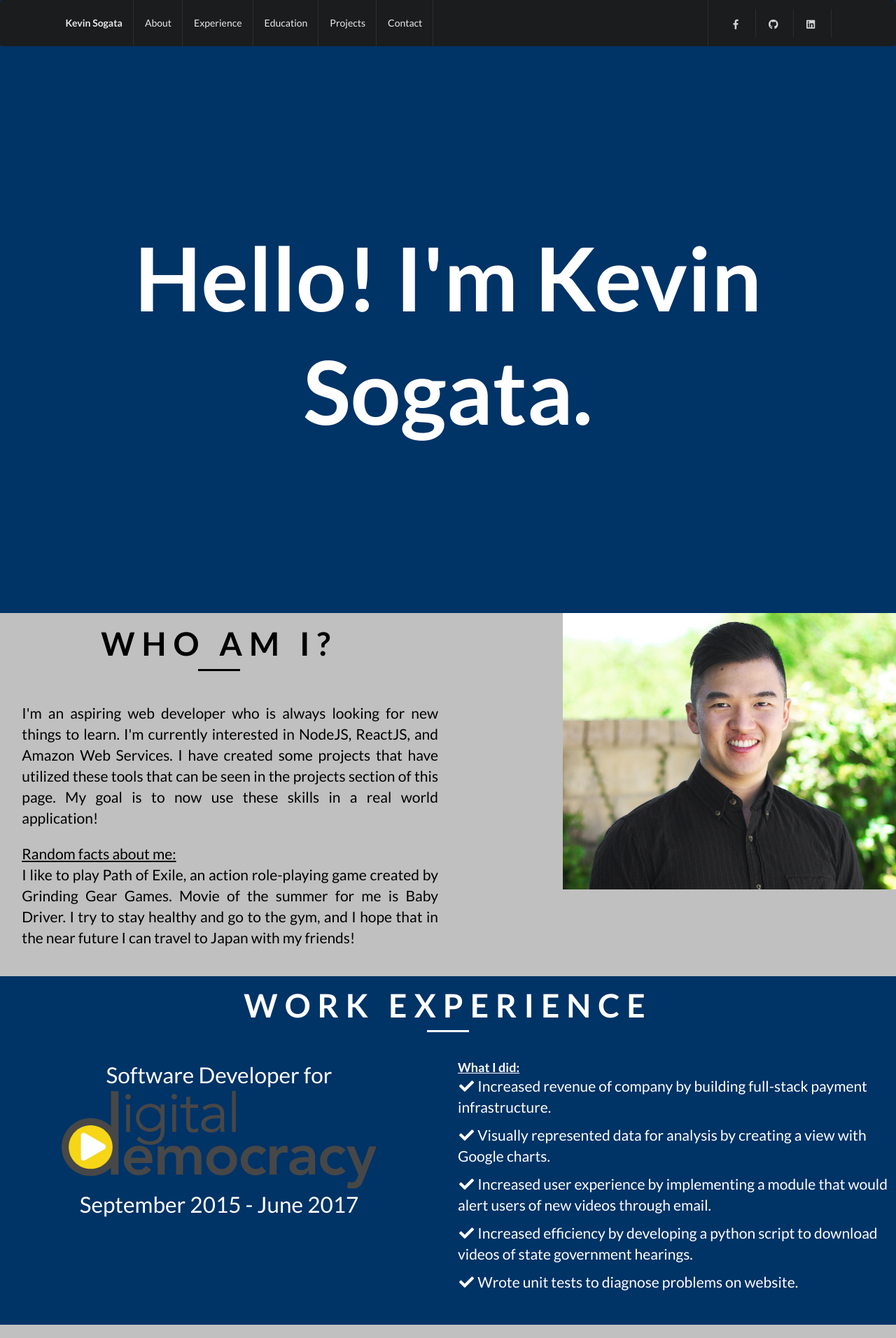
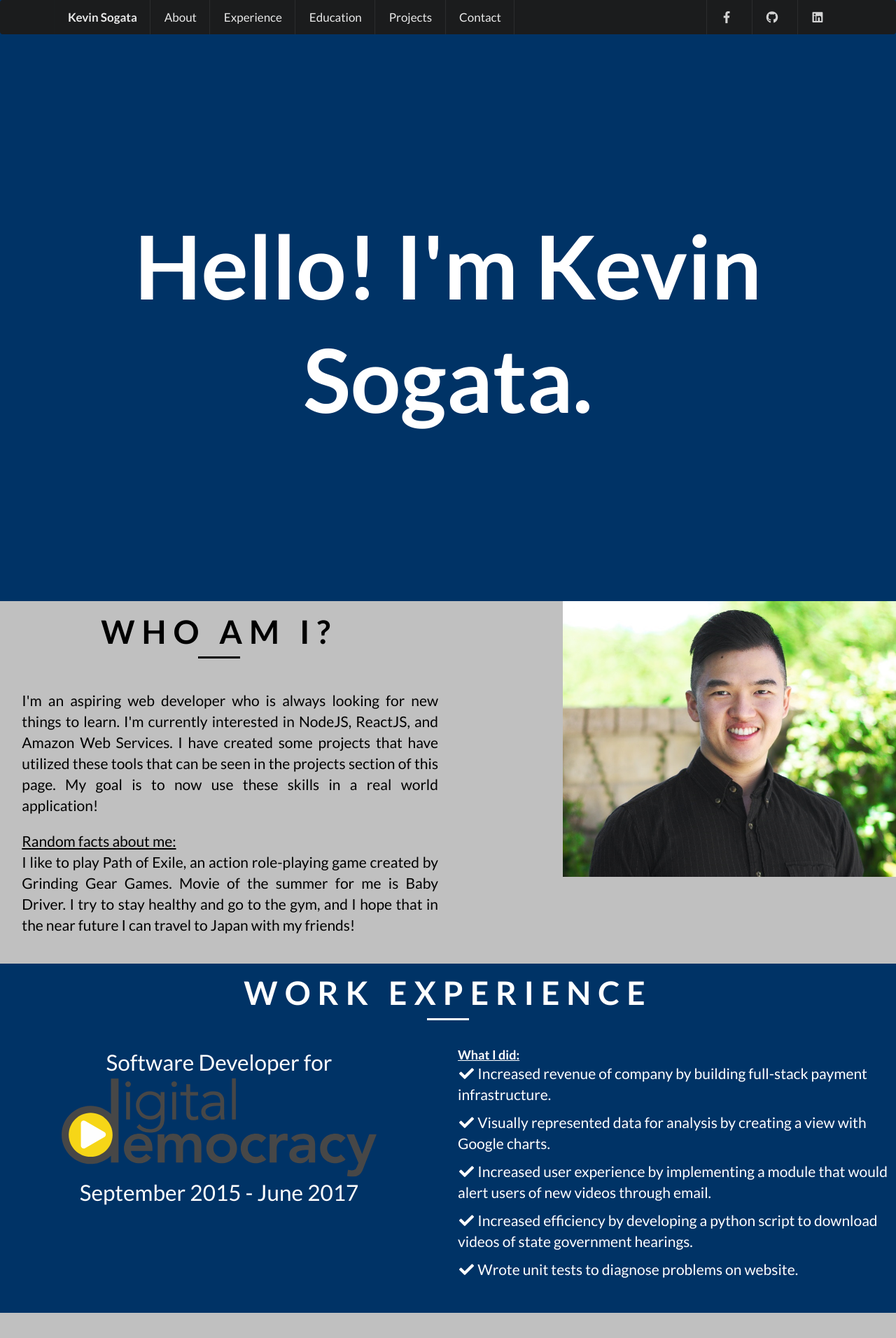
Before and after one commit to ksogata/ksogata.github.io, a Jekyll site: the page built from index.md, in a window 1280 px wide. Shown: the top 1912 px of the page at 70% size. Built offline with Jekyll 4.4.1, drawn with Linux system fonts in a browser that asks for light colours; nearby versions of some CDN libraries.

Commit message:
stackable menu

```diff
--- a/_includes/header.html
+++ b/_includes/header.html
@@ -6,7 +6,7 @@
         <meta name="viewport" content="width=device-width, maximum-scale=1, user-scalable=no" />
     </head>
     <body>
-        <div class="ui inverted menu">
+        <div class="ui stackable huge inverted menu">
             <div class="ui container">
                 <div id="top" class="header item">
                     Kevin Sogata
@@ -26,7 +26,7 @@
                 <a class="item" href="#contact">
                     Contact
                 </a>
-                <div class="right item">
+                <div class="right menu">
                     <a class="item"
                         href="{{ site.data.social.facebook }}"
                         target="_blank"><i class="Facebook F icon"></i>
```
